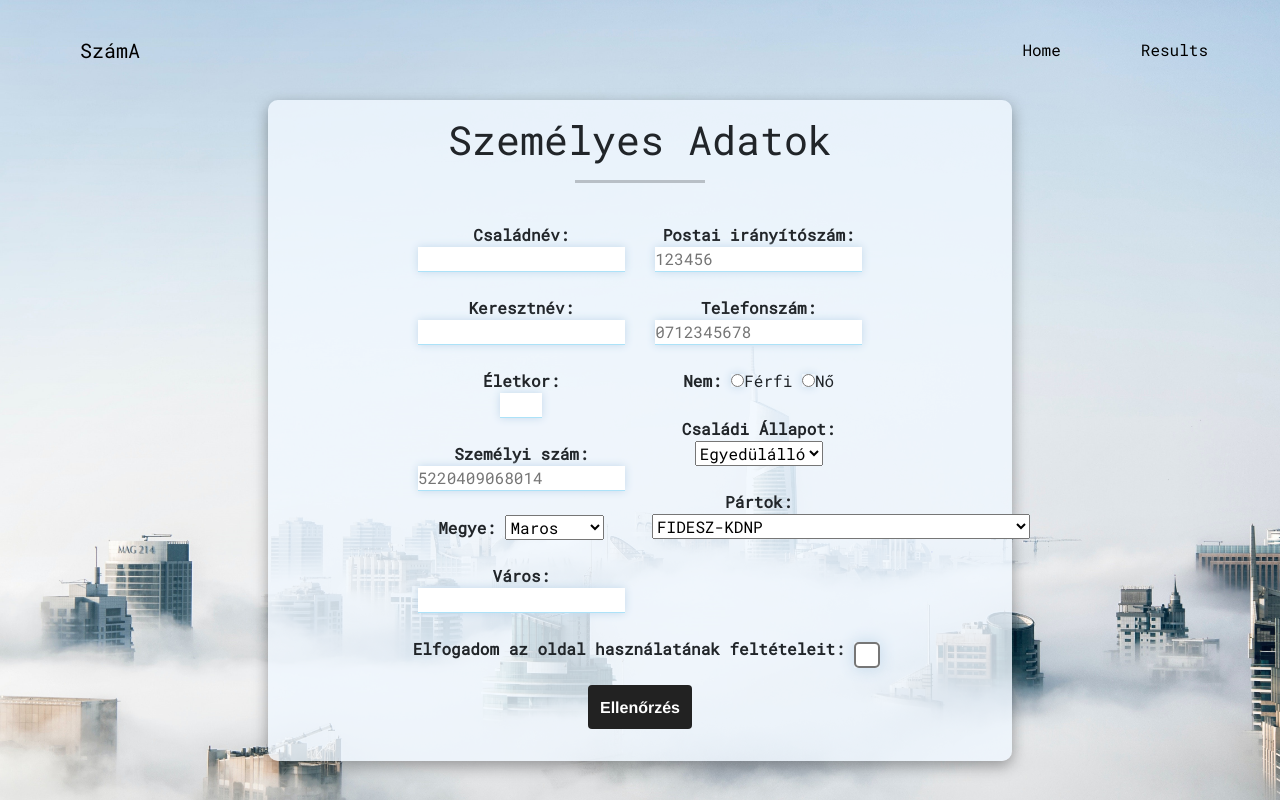
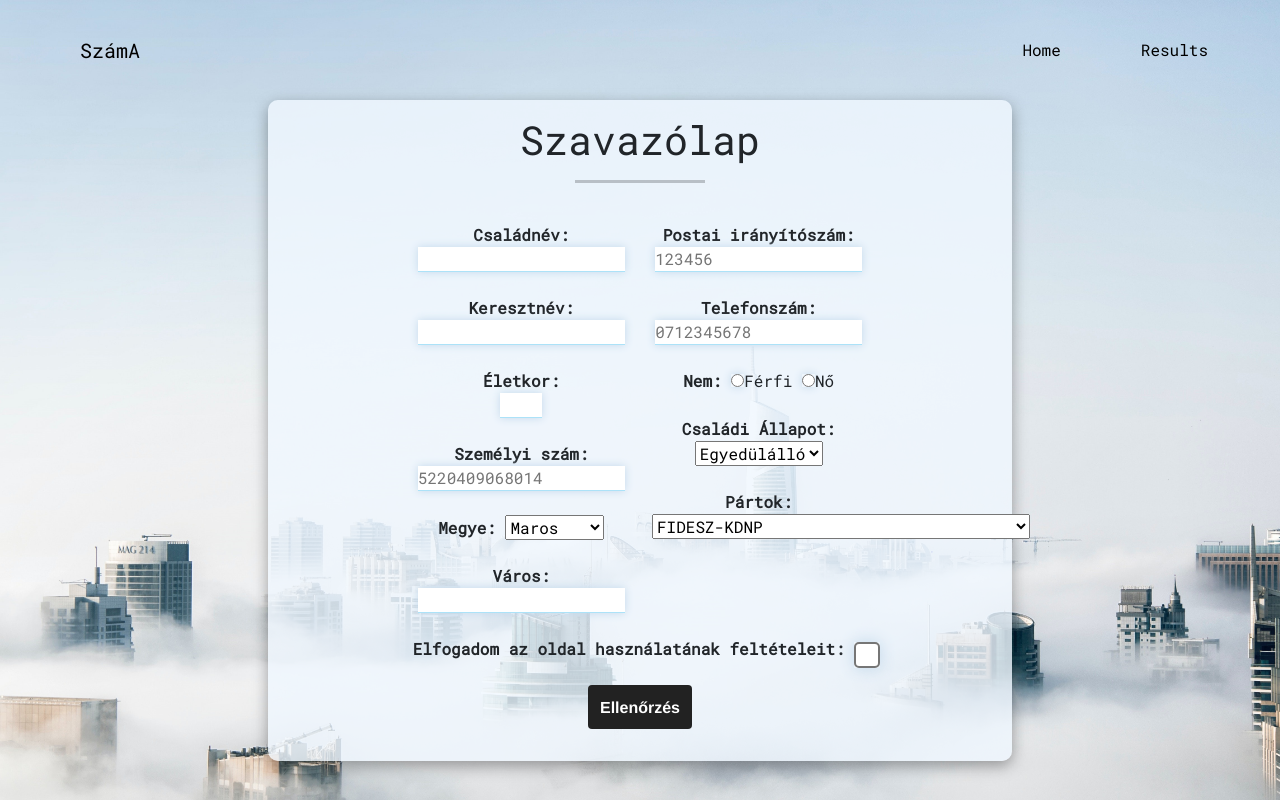
Before and after one commit to lorandkapusi/Osztott-Front-End, a plain HTML site: page form.html in a window 1280 px wide. Drawn offline with nearby package versions, Linux system fonts and the light colour scheme.

Commit message:
Update form.html

```diff
--- a/form.html
+++ b/form.html
@@ -43,7 +43,7 @@
 
         <div class="row mainForm mx-auto">
             <div class="col">
-                <h1 class="text-center">Személyes Adatok</h1>
+                <h1 class="text-center">Szavazólap</h1>
                 <hr>
                 <br>
                     <form action="" onsubmit="submitFunction()" method="">
```
